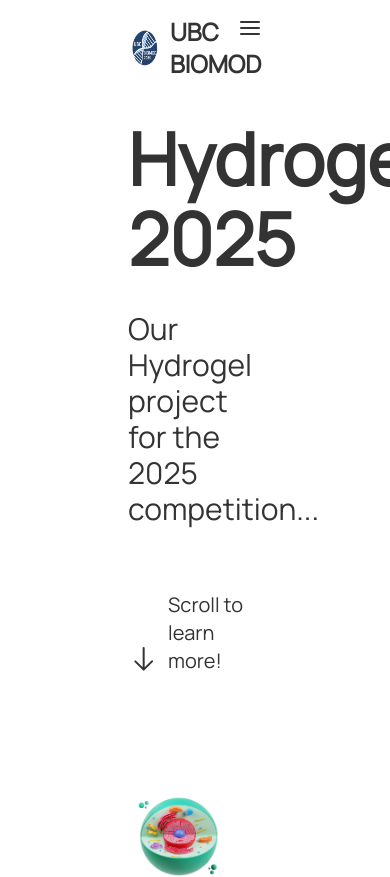
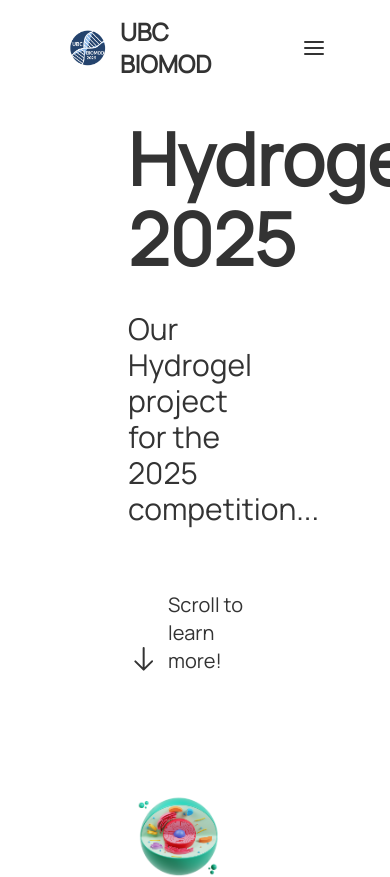
Before and after one commit to ubc-biomod/biomod2025, a React (Vite) app: page / in a window 390 px wide. Shown: the top 877 px of the page. Built offline with nearby package versions, Linux system fonts and the light colour scheme.

Commit message:
fixed hamburger menu

```diff
--- a/src/components/Navbar.tsx
+++ b/src/components/Navbar.tsx
@@ -13,15 +13,47 @@ export default function Navbar({ links, currentBase, callToActionLink, isNormalP
   const [isOpen, setIsOpen] = useState(false);
 
   return (
-    <div className="grid grid-cols-3 gap-x-4 px-32 pt-4">
+    <div className="grid grid-cols-3 gap-x-4 px-16 lg:px-32 pt-4">
       <div className="flex items-center space-x-2">
         <img src={logo} alt="UBC BIOMOD Logo" className="h-12 w-auto" />
         <span className="font-bold text-2xl">UBC BIOMOD</span>
       </div>
 
       {/* Hamburger Icon (Mobile) */}
-      <div className="flex lg:hidden col-start-3 justify-end" onClick={() => setIsOpen(!isOpen)}>
-        {isOpen ? <FiX className="text-2xl" /> : <FiMenu className="text-2xl" />}
+      <div className="flex lg:hidden col-start-3 justify-end relative">
+        {!isOpen && (
+          <button
+            onClick={() => setIsOpen(true)}
+            className="focus:outline-none"
+            aria-label="Open menu"
+          >
+            <FiMenu className="text-2xl" />
+          </button>
+        )}
+        {/* Mobile Menu */}
+        {isOpen && (
+          <div className="absolute top-0 right-0">
+            <button
+              onClick={() => setIsOpen(false)}
+              className="absolute top-4 right-0 focus:outline-none"
+              aria-label="Close menu"
+            >
+              <FiX className="text-3xl cursor-pointer" />
+            </button>
+            <nav className="flex flex-col gap-y-6 text-xl font-semibold w-full mt-10 w-56 bg-white bg-opacity-95 z-50 rounded-lg shadow-lg p-6 items-end">
+              {links.map((link: Link) => (
+                <a
+                  key={link.href}
+                  href={link.href}
+                  className="hover:opacity-70 transition duration-300 w-full text-center"
+                  onClick={() => setIsOpen(false)}
+                >
+                  {link.title}
+                </a>
+              ))}
+            </nav>
+          </div>
+        )}
       </div>
 
       {/* Navigation Links */}
```
